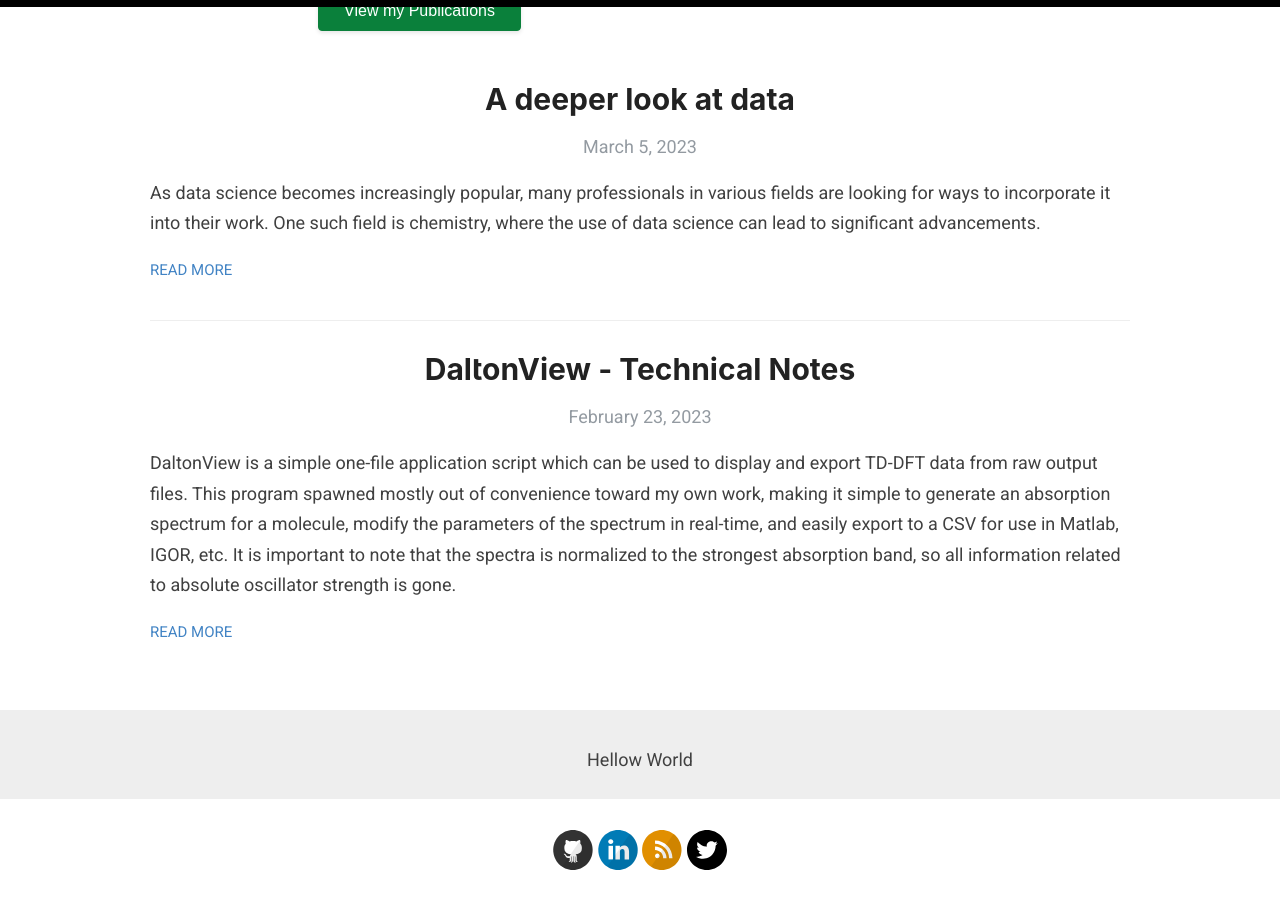
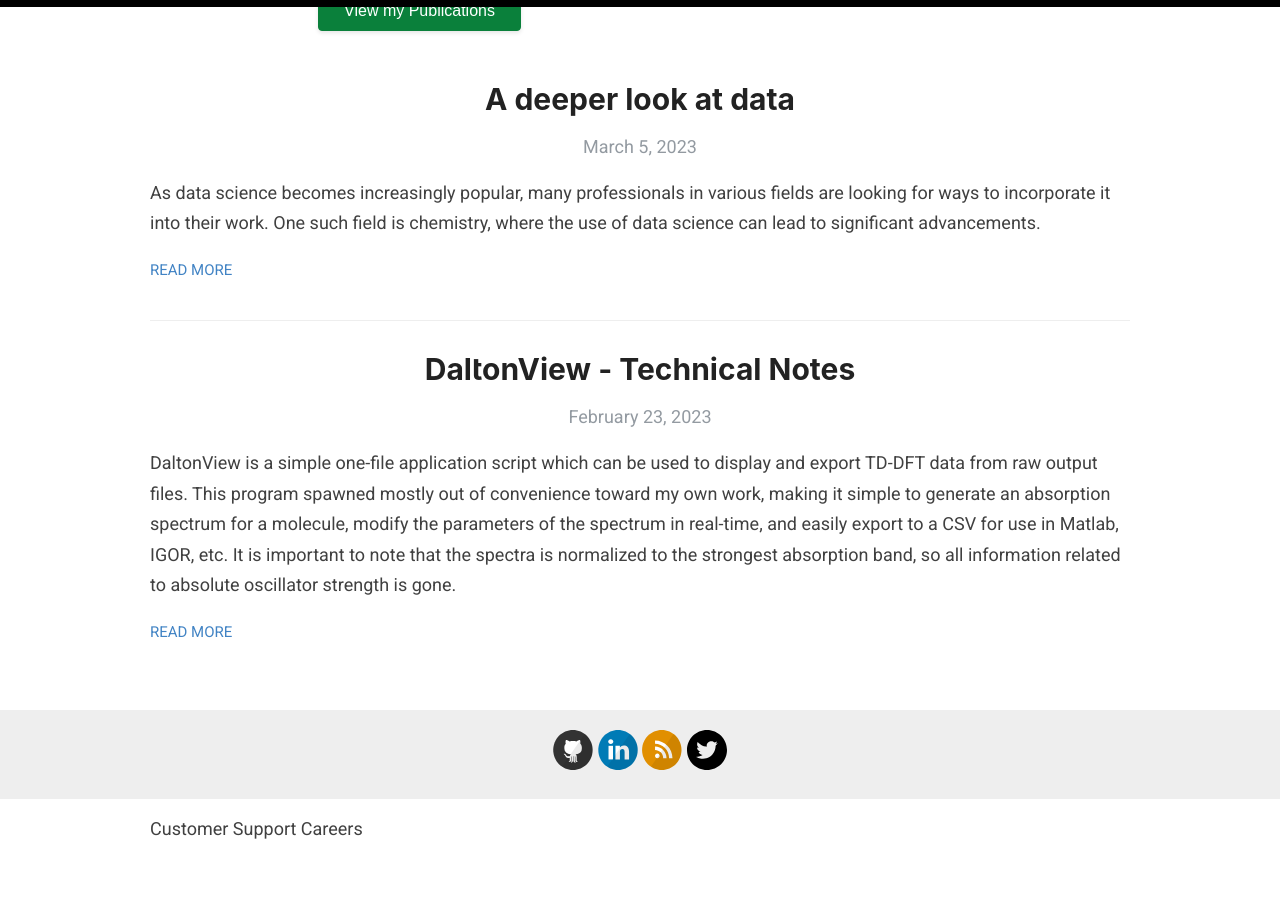
Before and after one commit to yreva/daltonian.co, a Jekyll site: the page built from index.html, in a window 1280 px wide and 900 px high, scrolled down 859 px. Built offline with Jekyll 4.4.1, drawn with Linux system fonts in a browser that asks for light colours; the list of posts is cut into pages by our own code; after the commit the page ends 1704 px from its top, so only the background shows below that.

Commit message:
Add footer

```diff
--- a/_layouts/default.html
+++ b/_layouts/default.html
@@ -47,12 +47,12 @@
 
       <div class="wrapper-footer">
         <div class="container">
-          <footer>
-            <p>Hellow World</p>
-          </footer>
           <footer class="footer">
             {% include svg-icons.html %}
           </footer>
+        </div>
+        <div class="container">
+          <p>Customer Support            Careers</p>
         </div>
       </div>
     </div>
```
